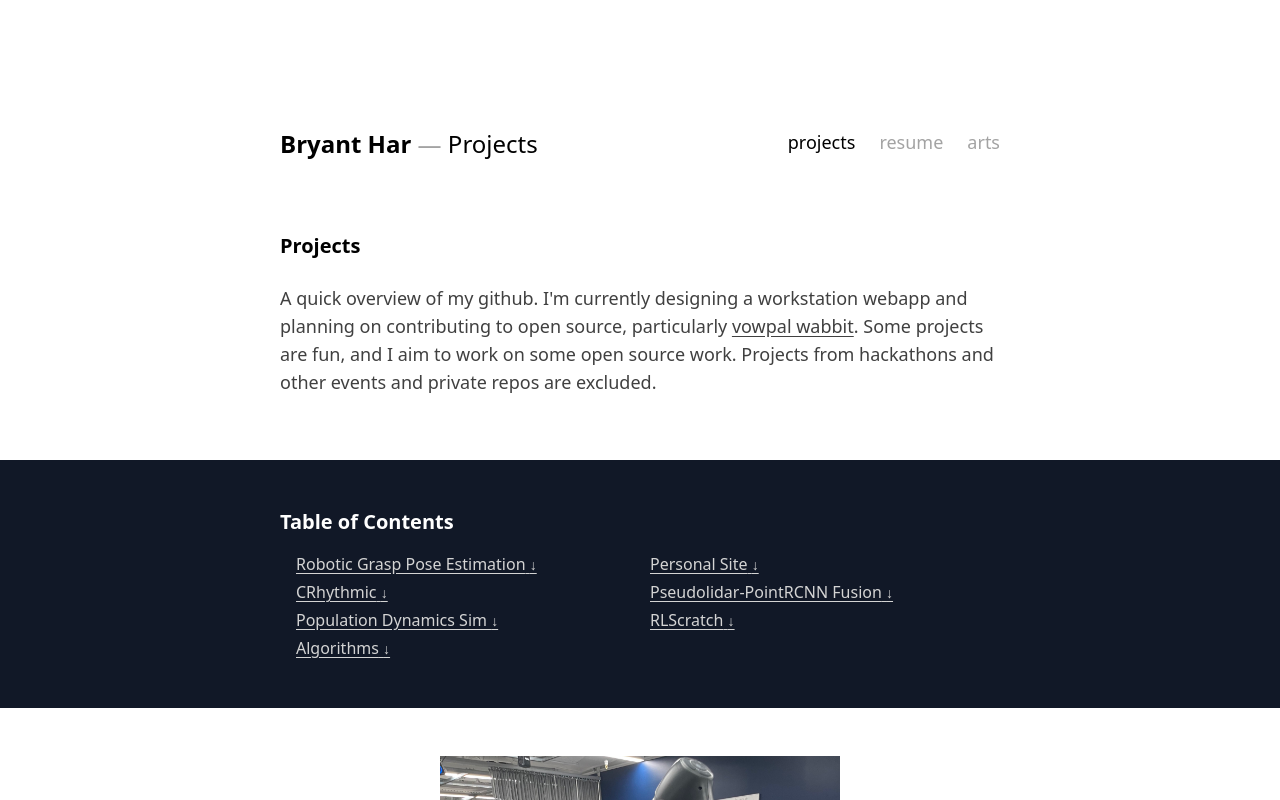
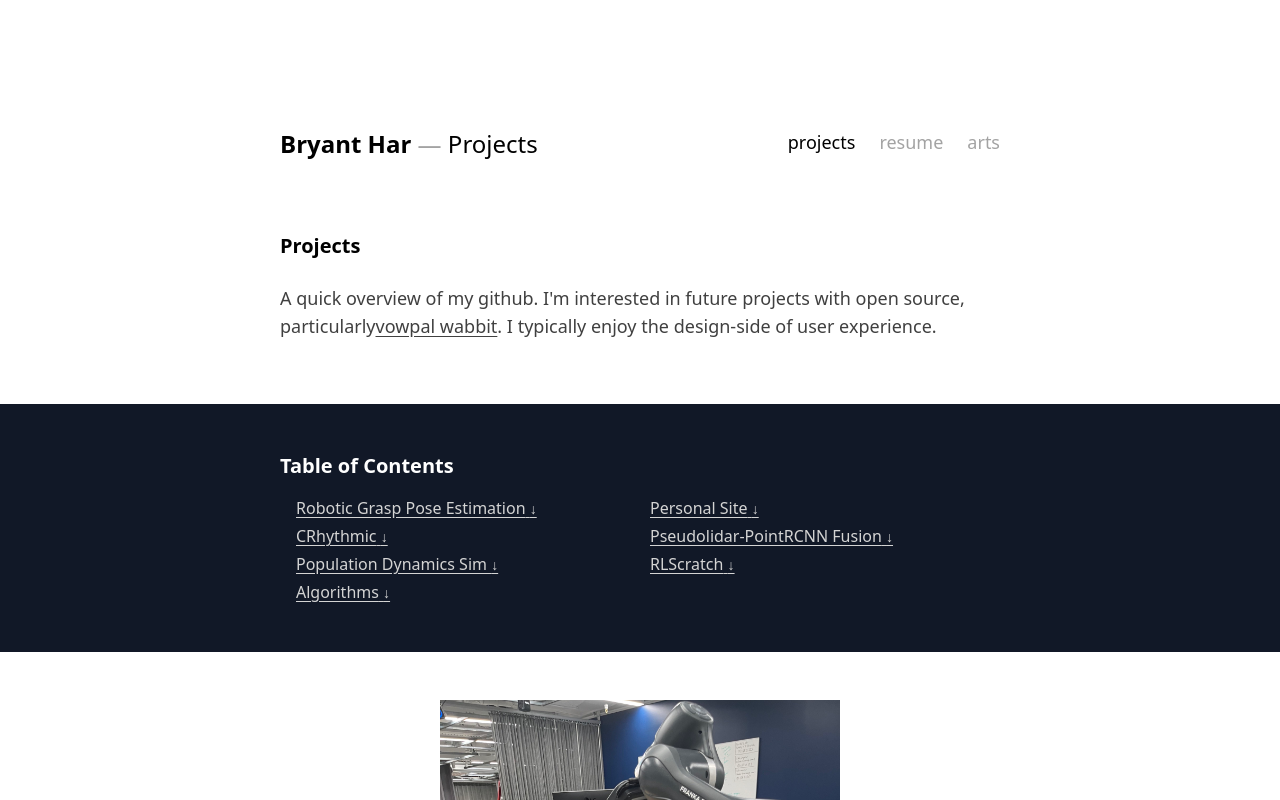
Before and after one commit to bryant-har/bryanthar.com, a Next.js app: page /projects in a window 1280 px wide. Shown: the top 800 px of the page. Built offline with nearby package versions, Linux system fonts and the light colour scheme.

Commit message:
Change paragraph

```diff
--- a/src/pages/projects/index.js
+++ b/src/pages/projects/index.js
@@ -10,15 +10,12 @@ export default function Projects() {
       <section className="pb-12 layout text-lg">
         <h1 className="heading">Projects</h1>
         <p className="pb-4 pt-2">
-          A quick overview of my github. I'm currently designing a workstation
-          webapp and planning on contributing to
-          open source, particularly{" "}
+          A quick overview of my github. I'm interested in future projects with
+          open source, particularly
           <a href="https://vowpalwabbit.org/" className="link">
             vowpal wabbit
           </a>
-          . Some projects are fun, and I aim to work on some open source work.
-          Projects from hackathons and other events and private repos are
-          excluded.
+          . I typically enjoy the design-side of user experience.
         </p>
       </section>
 
@@ -55,7 +52,7 @@ export default function Projects() {
           {projs.map((item, index) => (
             <a
               key={index}
-              id = {item.title}
+              id={item.title}
               href={item.link}
               className="block -mx-3 px-3 py-2 hover:bg-neutral-100 transition-colors"
               target="_blank"
```
